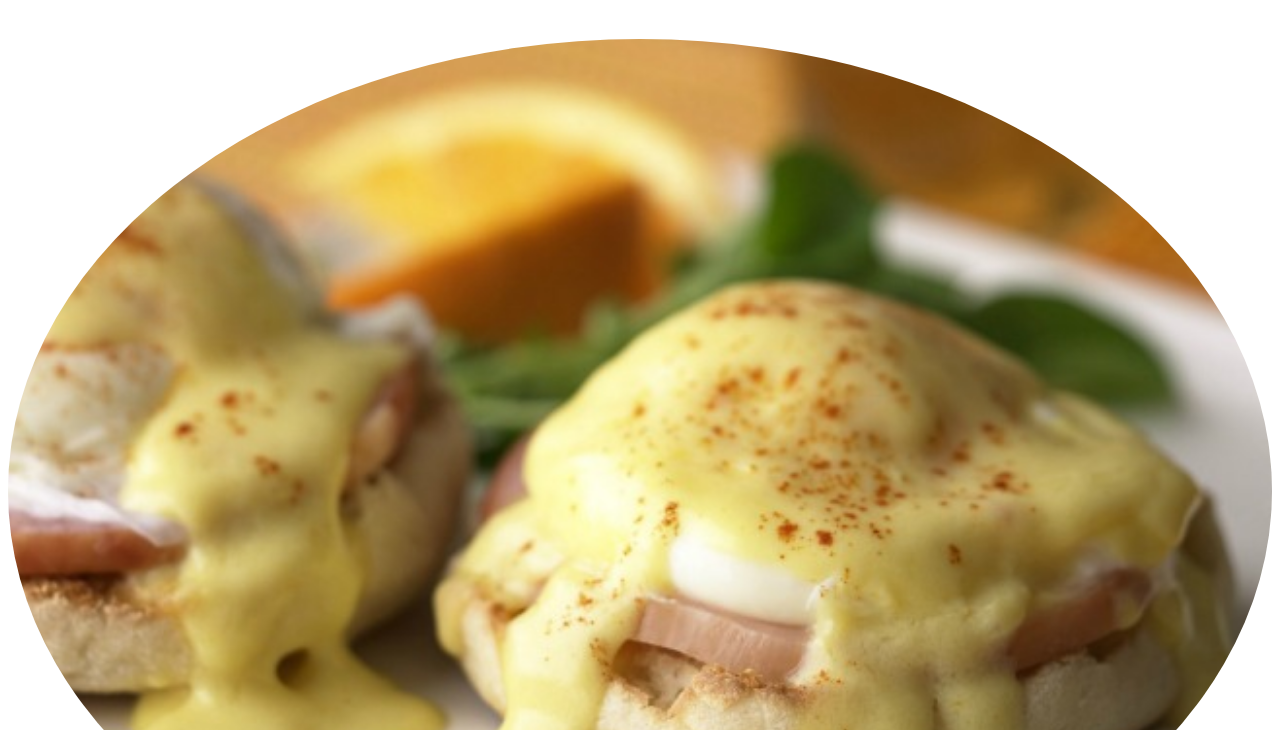
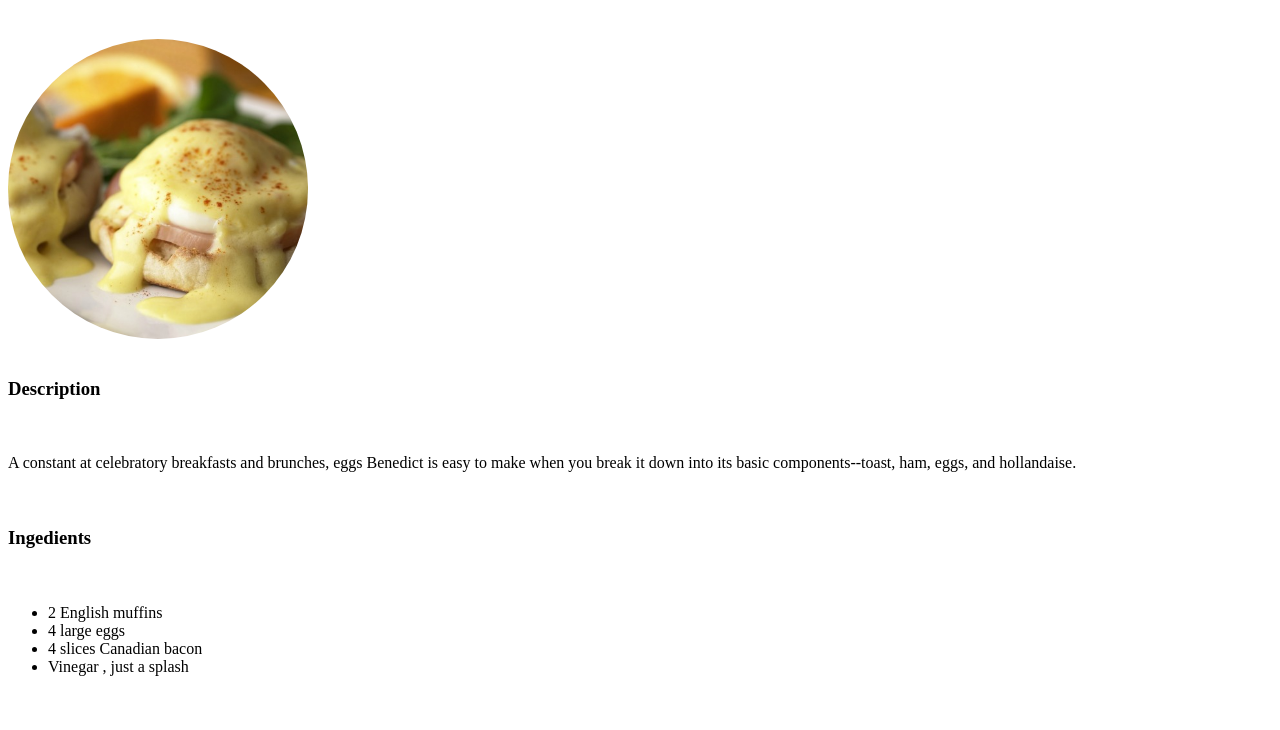
Before and after one commit to aecel/odin-recipes, a plain HTML site: page recipes/eggs-benedict.html in a window 1280 px wide. Shown: the part 69-799 px from the top of the page. Drawn offline with Linux system fonts and the light colour scheme.

Commit message:
Edit recipe picture size

```diff
--- a/styles.css
+++ b/styles.css
@@ -6,5 +6,8 @@ body {
 }
 
 img {
+    height: 300px;
+    width: 300px;
+    object-fit: cover;
     border-radius: 50%;
 }
```
